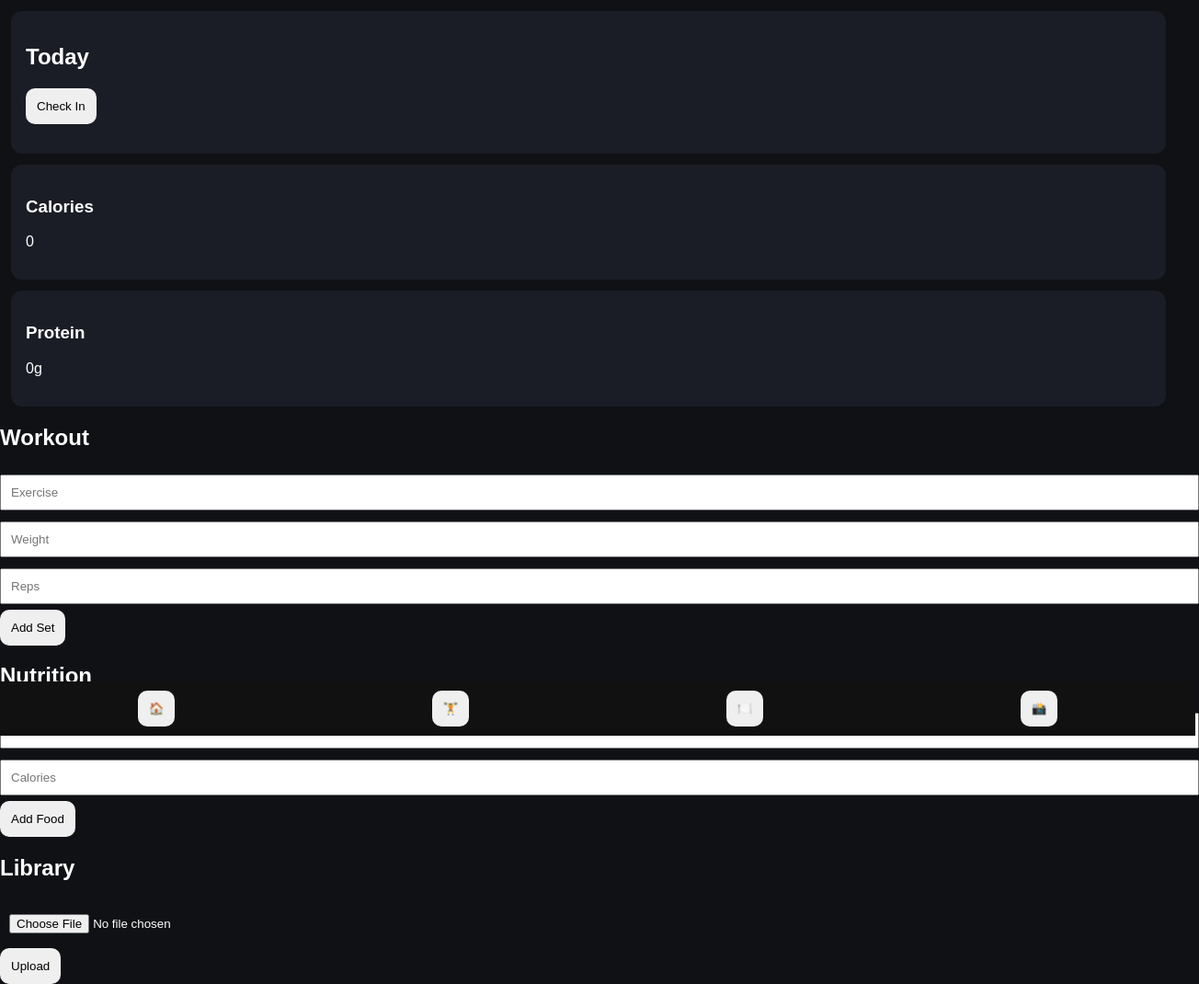
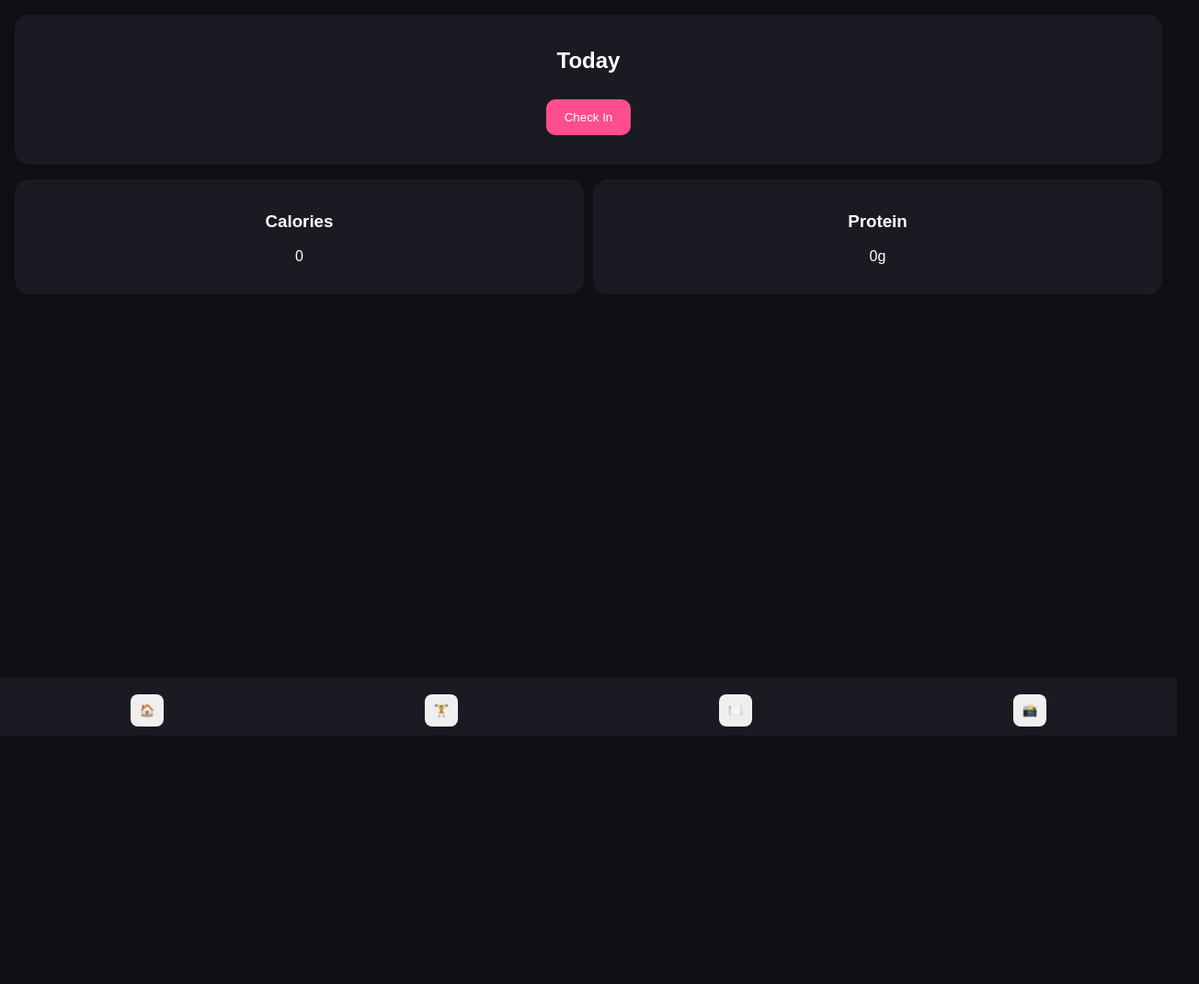
Before and after one commit to bradsrogers-jpg/Fitnessvault, a website: page public/index.html in a window 1280 px wide. Shown: the whole page at 92% size, 1304 px wide, since content can reach past the window. After the commit the page ends 800 px from the top, so only its background shows below. Drawn offline with Linux system fonts and the light colour scheme; no server answers.

Commit message:
Update app.css

```diff
--- a/public/app.css
+++ b/public/app.css
@@ -1,7 +1,73 @@
+body {
+  margin: 0;
+  font-family: Arial;
+  background: #0f0f14;
+  color: white;
+}
 
-body{margin:0;font-family:sans-serif;background:#0f1115;color:#fff}
-.nav{position:fixed;bottom:0;width:100%;display:flex;justify-content:space-around;background:#111;padding:10px}
-.card{background:#1a1d25;padding:16px;margin:12px;border-radius:12px}
-button{padding:12px;border:none;border-radius:10px}
-input{padding:10px;width:100%;margin:6px 0}
-.fab{position:fixed;bottom:80px;right:20px;background:#ff4d94;padding:16px;border-radius:50%}
+.app {
+  padding-bottom: 70px;
+}
+
+.screen {
+  display: none;
+  padding: 16px;
+}
+
+.screen.active {
+  display: block;
+}
+
+.card {
+  background: #1a1a22;
+  padding: 16px;
+  border-radius: 16px;
+  margin-bottom: 16px;
+}
+
+.hero {
+  text-align: center;
+}
+
+.primary {
+  background: #ff4d8d;
+  border: none;
+  padding: 12px 20px;
+  border-radius: 10px;
+  color: white;
+}
+
+.grid {
+  display: flex;
+  gap: 10px;
+}
+
+.stat {
+  flex: 1;
+  text-align: center;
+}
+
+input {
+  width: 100%;
+  margin: 6px 0;
+  padding: 10px;
+  border-radius: 8px;
+  border: none;
+}
+
+button {
+  margin-top: 8px;
+  padding: 10px;
+  border-radius: 8px;
+  border: none;
+}
+
+.nav {
+  position: fixed;
+  bottom: 0;
+  width: 100%;
+  background: #1a1a22;
+  display: flex;
+  justify-content: space-around;
+  padding: 10px 0;
+}
```
